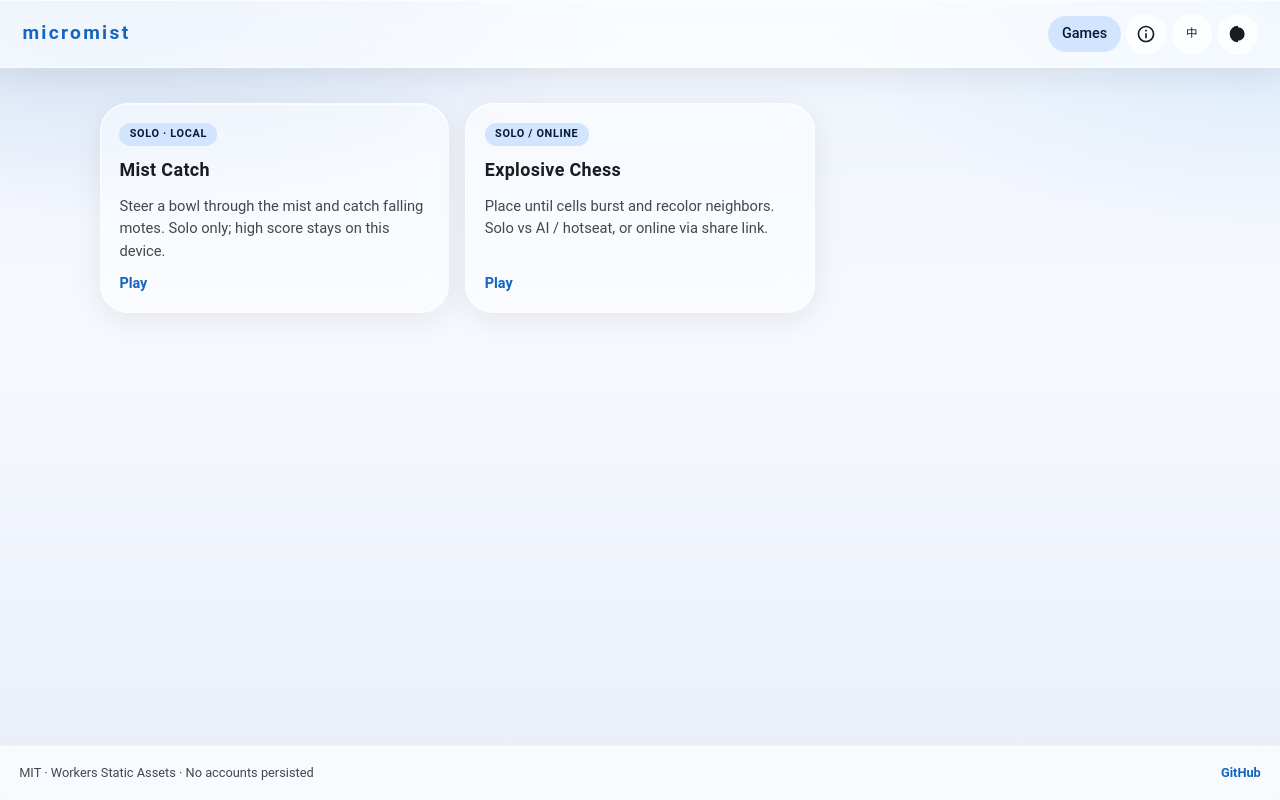
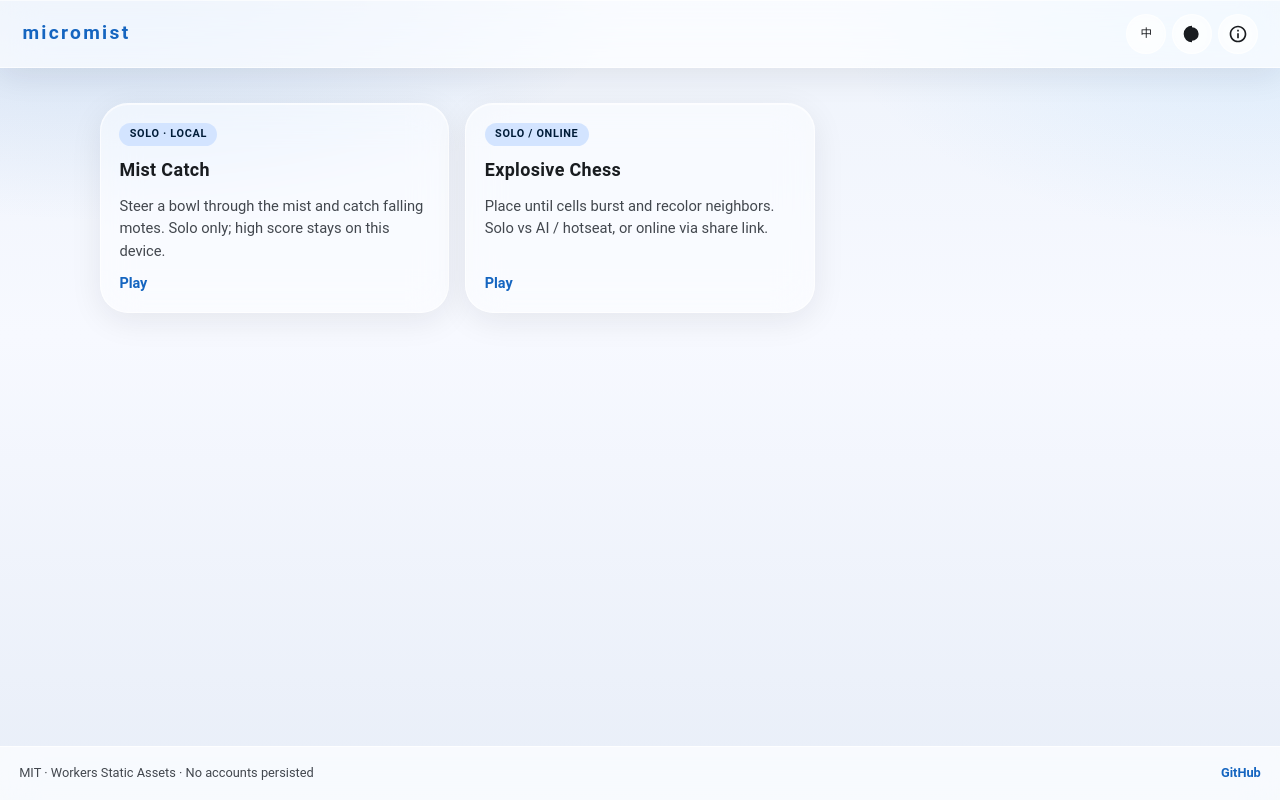
Before and after one commit to GoldenEagle1527/micromist, a React (Vite) app: page / in a window 1280 px wide. Built offline with nearby package versions, Linux system fonts and the light colour scheme.

Commit message:
Drop topbar Games link; put About icon last
Order is language, theme, menu, then about on the right.

```diff
--- a/src/components/Shell.tsx
+++ b/src/components/Shell.tsx
@@ -89,20 +89,6 @@ export function Shell() {
           <div className="topbar-game topbar-game-empty" aria-hidden="true" />
         )}
         <div className="topbar-actions">
-          <nav className="nav" aria-label="main">
-            <NavLink to="/" end>
-              {t.navGames}
-            </NavLink>
-          </nav>
-          <button
-            type="button"
-            className="icon-btn"
-            onClick={() => setAboutOpen(true)}
-            aria-label={t.aboutAria}
-            title={t.aboutAria}
-          >
-            <AboutIcon />
-          </button>
           <button
             type="button"
             className="icon-btn lang-btn"
@@ -136,6 +122,15 @@ export function Shell() {
                 <path d="M3 6h18v2H3V6zm0 5h18v2H3v-2zm0 5h18v2H3v-2z" />
               )}
             </svg>
+          </button>
+          <button
+            type="button"
+            className="icon-btn"
+            onClick={() => setAboutOpen(true)}
+            aria-label={t.aboutAria}
+            title={t.aboutAria}
+          >
+            <AboutIcon />
           </button>
         </div>
       </header>
```
